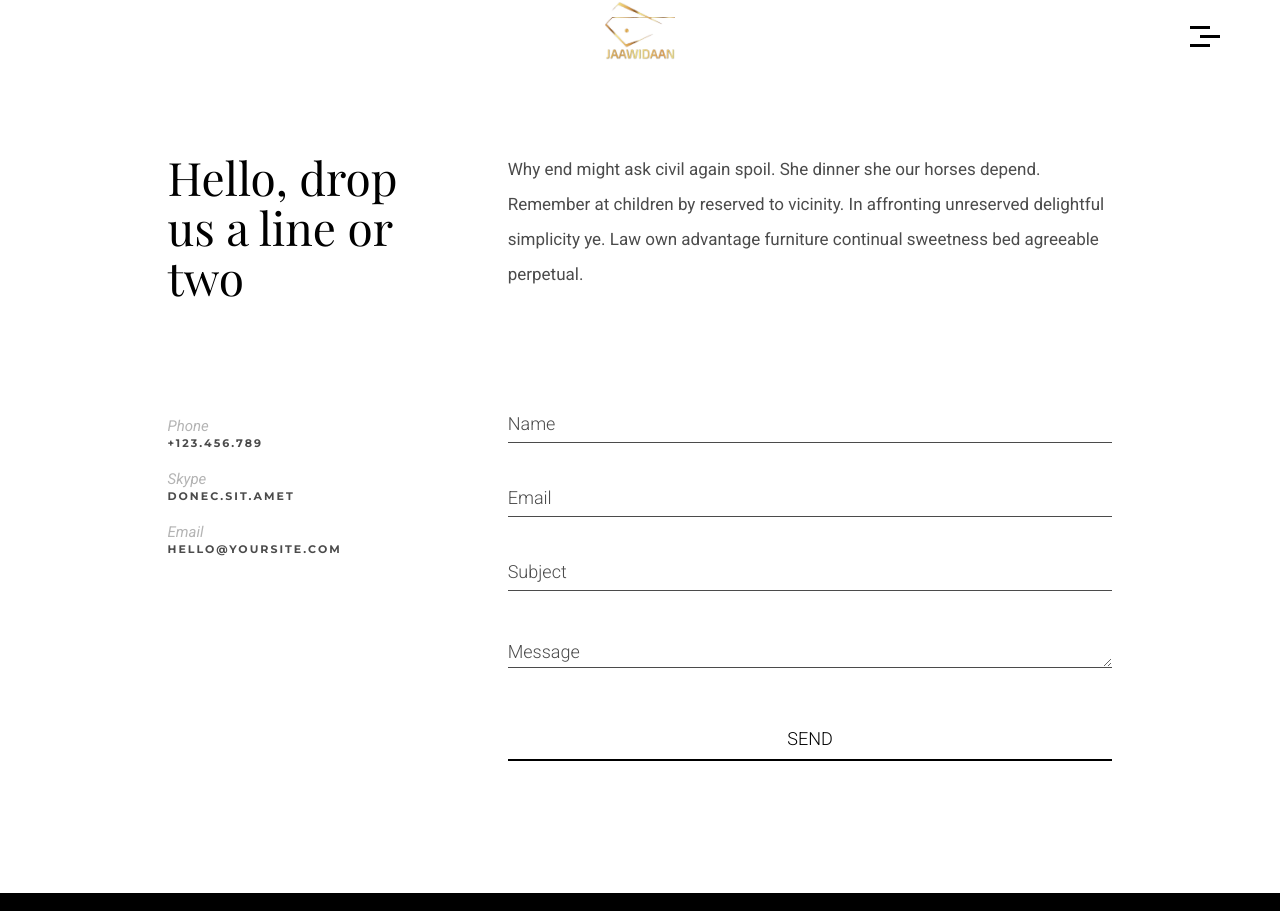
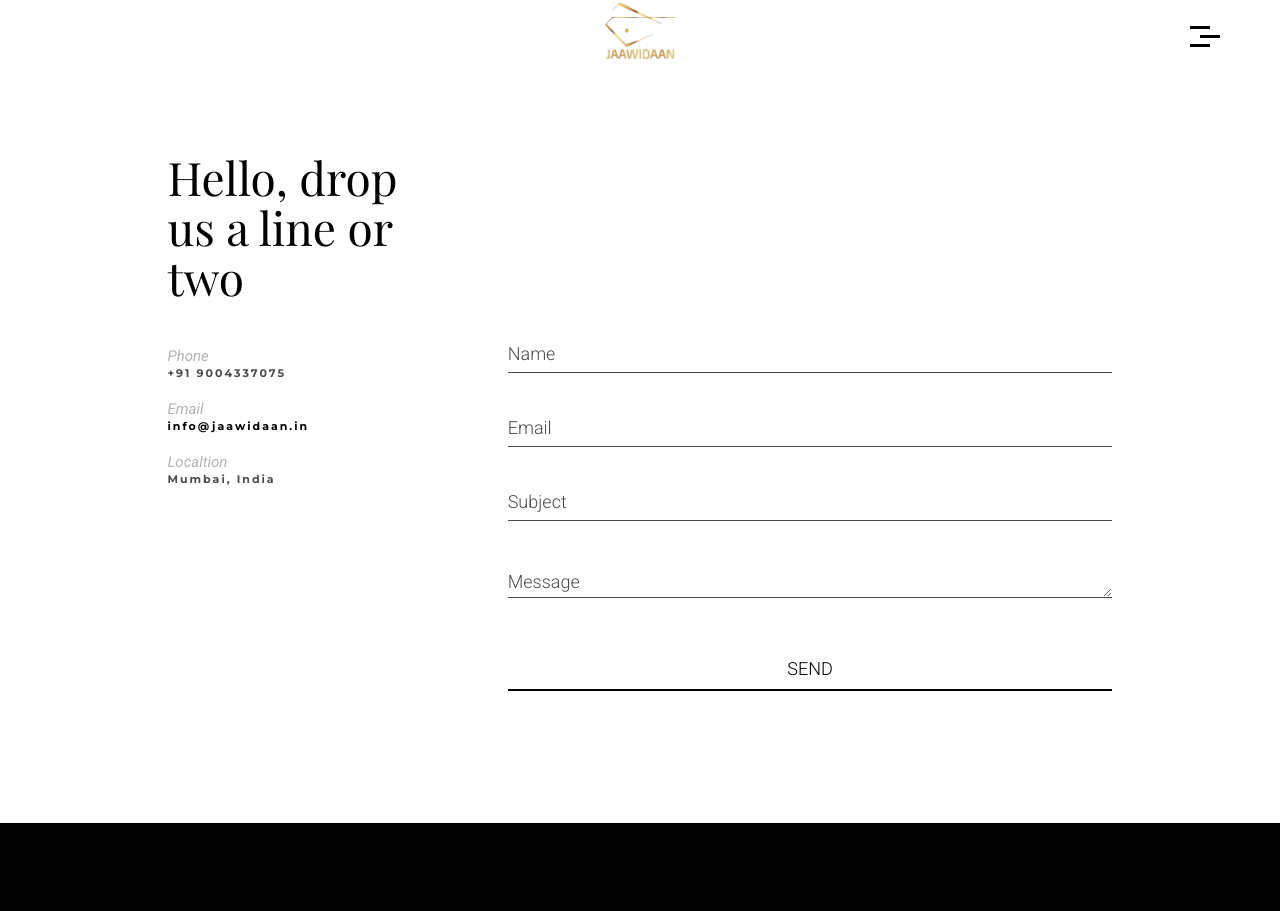
Before and after one commit to zsyborg/jaawidaan, a Next.js app: page /contact in a window 1280 px wide. Shown: the part 78-989 px from the top of the page. Built offline with nearby package versions, Linux system fonts and the light colour scheme.

Commit message:
improvements

```diff
--- a/app/contact/page.tsx
+++ b/app/contact/page.tsx
@@ -4,6 +4,8 @@ import { useState } from "react";
 import axios from "axios";
 
 // -----------
+
+
 
 // to handle sending form message
 type serverStateType = {
@@ -81,7 +83,7 @@ const Contact = () => {
     setServerState({ submitting: true });
     axios({
       method: "post",
-      url: "https://formspree.io/f/xgebyqqz", // user formspree endpoint
+      url: "https://formspree.io/f/xjvnogvw", // user formspree endpoint
       data: formData,
     })
       .then((r) => {
@@ -100,28 +102,22 @@ const Contact = () => {
           <div className="one_third">
             <h2 className="big-text">Hello, drop us a line or two</h2>
           </div>
-          <div className="two_third last">
-            Why end might ask civil again spoil. She dinner she our horses
-            depend. Remember at children by reserved to vicinity. In affronting
-            unreserved delightful simplicity ye. Law own advantage furniture
-            continual sweetness bed agreeable perpetual.
-          </div>
+
           <div className="clear"></div>
-          <br />
-          <br />
+
           {/* Contact Informations and links */}
           <div className="one_third">
             <div className="info-code">
               <p className="info-code-title">Phone</p>
-              <p className="info-code-content">+123.456.789</p>
-            </div>
-            <div className="info-code">
-              <p className="info-code-title">Skype</p>
-              <p className="info-code-content">DONEC.SIT.AMET</p>
+              <p className="info-code-content">+91 9004337075 </p>
             </div>
             <div className="info-code">
               <p className="info-code-title">Email</p>
-              <p className="info-code-content">HELLO@YOURSITE.COM</p>
+              <p className="info-code-content"><a href="mailto:info@jaawidaan.in">info@jaawidaan.in</a></p>
+            </div>
+            <div className="info-code">
+              <p className="info-code-title">Localtion</p>
+              <p className="info-code-content">Mumbai, India</p>
             </div>
           </div>
           {/* Contact Form */}
--- a/components/Footer.tsx
+++ b/components/Footer.tsx
@@ -2,6 +2,7 @@ import Link from "next/link";
 
 // Images
 import footerLogo from "@/assets/images/footer_logo_@x2.png";
+import logo from "@/assets/images/logo.png";
 
 // ----------
 
@@ -12,12 +13,12 @@ const Footer = () => {
         {/* Your Contact links */}
         <div className="footer-logo">
           <Link href="/">
-            <img src={footerLogo.src} alt="Opta" />
+            <img src={logo.src} alt="Jaawidaan" />
           </Link>
         </div>
         <div className="footer-text">
           <p className="footer-first-line">
-            <Link href="mailto:hello@yoursite.com">hello@jaawidaan.com</Link>
+            <Link href="mailto:info@jaawidaan.com">info@jaawidaan.com</Link>
           </p>
           <p className="footer-second-line">
             or can use our <Link href="/contact">contact form</Link> as well
--- a/next.config.js
+++ b/next.config.js
@@ -4,6 +4,21 @@ const nextConfig = {
   basePath: "",
   assetPrefix: "",
   trailingSlash: true,
+
 };
 
-module.exports = nextConfig;
+module.exports = {
+  env: {
+    GOOGLE_SERVICE_PRIVATE_KEY: process.env.GOOGLE_SERVICE_PRIVATE_KEY,
+  },
+  webpack: (nextConfig, { isServer }) => {
+    if (!isServer) {
+      nextConfig.resolve.fallback.fs = false;
+      nextConfig.resolve.fallback.tls = false;
+      nextConfig.resolve.fallback.net = false;
+      nextConfig.resolve.fallback.child_process = false;
+    }
+
+    return nextConfig;
+  },
+};
--- a/package.json
+++ b/package.json
@@ -17,7 +17,9 @@
     "@types/react-dom": "18.2.7",
     "axios": "^1.4.0",
     "framer-motion": "^10.15.0",
+    "google-spreadsheet": "^4.1.1",
     "next": "13.4.12",
+    "nodemailer": "^6.9.11",
     "react": "18.2.0",
     "react-dom": "18.2.0",
     "swiper": "^10.0.4",
```
Also changed, not shown: app/api/route.tsx (added, +42 -0 lines), 2 other files (tests, documents, lock files or other folders).
